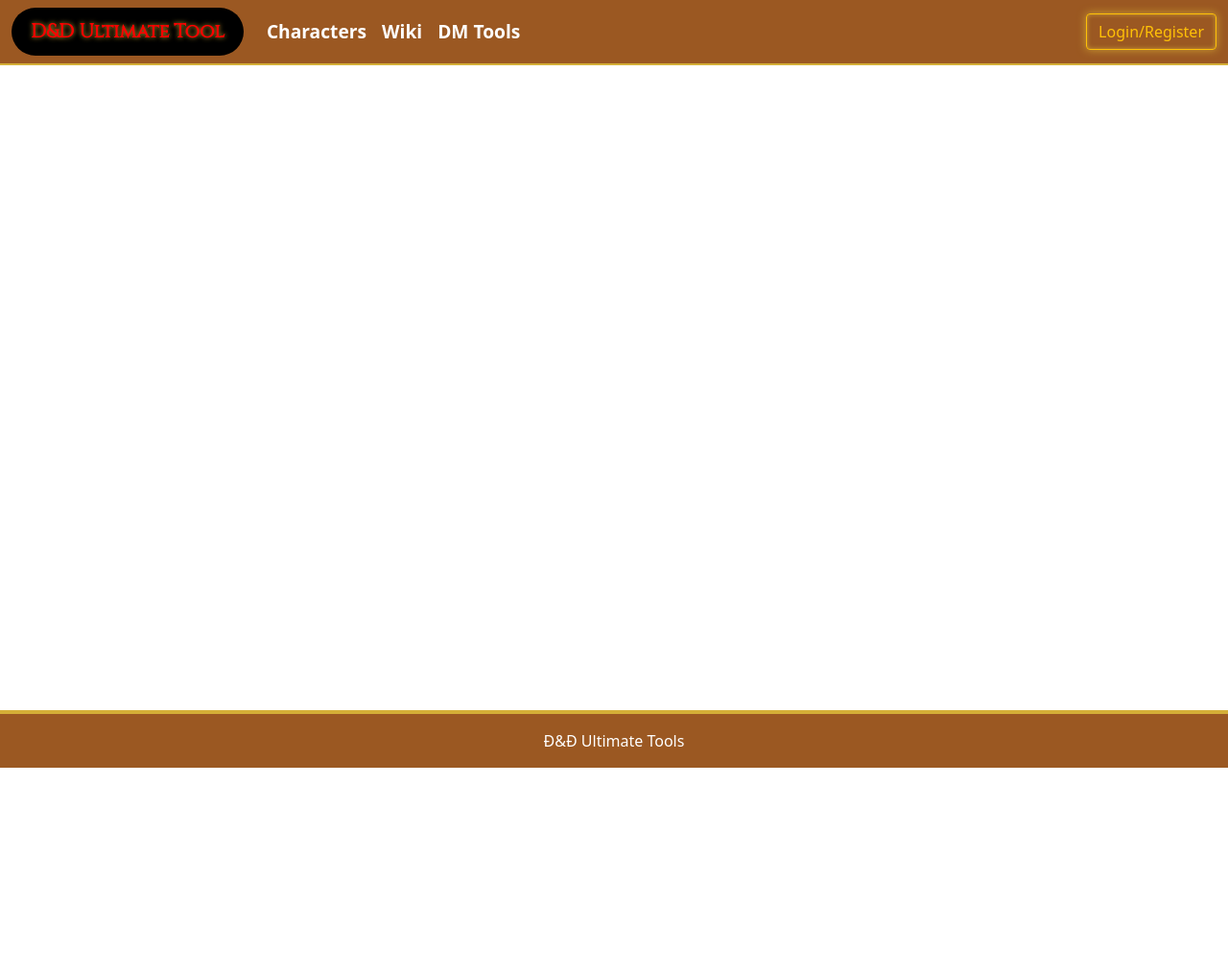
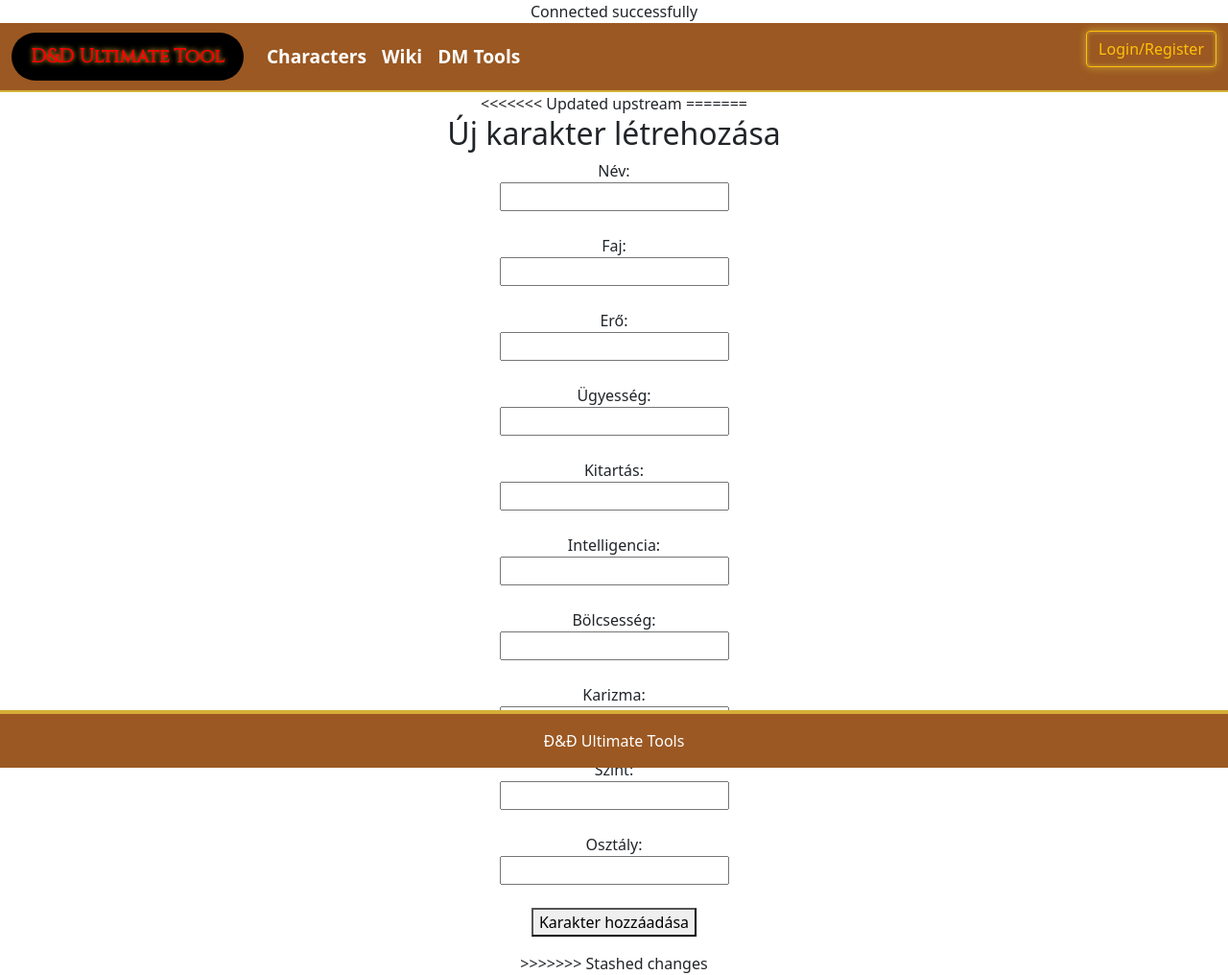
Before and after one commit to Adeniran24/Dungeons-And-Dragons, a PHP site: page /character.php in a window 1280 px wide. Shown: the whole page at 96% size. Before the commit the page ends 800 px from the top, so only its background shows below. Run offline with PHP 8.4, Linux system fonts and the light colour scheme.

Commit message:
Login/Register/Character

```diff
--- a/character.php
+++ b/character.php
@@ -1,3 +1,41 @@
+<?php
+include 'connect.php';
+
+// Ha a formot elküldik
+if ($_SERVER["REQUEST_METHOD"] == "POST") {
+    $name = $_POST['name'];
+    $race = $_POST['race'];
+    $strength = $_POST['strength'];
+    $dexterity = $_POST['dexterity'];
+    $constitution = $_POST['constitution'];
+    $intelligence = $_POST['intelligence'];
+    $wisdom = $_POST['wisdom'];
+    $charisma = $_POST['charisma'];
+    $level = $_POST['level'];
+    $class = $_POST['class'];
+
+    // Az SQL lekérdezés a karakter hozzáadásához
+    $sql = "INSERT INTO characters (Name, Race, Strength, Dexterity, Constitution, Intelligence, Wisdom, Charisma, Level, Class)
+            VALUES ('$name', '$race', $strength, $dexterity, $constitution, $intelligence, $wisdom, $charisma, $level, '$class')";
+
+    if ($conn->query($sql) === TRUE) {
+        echo "New character created successfully!";
+    } else {
+        echo "Error: " . $sql . "<br>" . $conn->error;
+    }
+}
+
+$conn->close();
+?>
+
+
+
+
+
+
+
+
+
 <!DOCTYPE html>
 <html lang="en">
 <head>
@@ -43,6 +81,7 @@
           </div>
         </div>
       </nav>
+<<<<<<< Updated upstream
 
 
 
@@ -53,5 +92,45 @@
         <span class="">Đ&Đ Ultimate Tools</span>
       </div>
     </footer>
+=======
+
+      <h2>Új karakter létrehozása</h2>
+    <form method="POST" action="">
+        <label for="name">Név:</label><br>
+        <input type="text" id="name" name="name" required><br><br>
+
+        <label for="race">Faj:</label><br>
+        <input type="text" id="race" name="race" required><br><br>
+
+        <label for="strength">Erő:</label><br>
+        <input type="number" id="strength" name="strength" required><br><br>
+
+        <label for="dexterity">Ügyesség:</label><br>
+        <input type="number" id="dexterity" name="dexterity" required><br><br>
+
+        <label for="constitution">Kitartás:</label><br>
+        <input type="number" id="constitution" name="constitution" required><br><br>
+
+        <label for="intelligence">Intelligencia:</label><br>
+        <input type="number" id="intelligence" name="intelligence" required><br><br>
+
+        <label for="wisdom">Bölcsesség:</label><br>
+        <input type="number" id="wisdom" name="wisdom" required><br><br>
+
+        <label for="charisma">Karizma:</label><br>
+        <input type="number" id="charisma" name="charisma" required><br><br>
+
+        <label for="level">Szint:</label><br>
+        <input type="number" id="level" name="level" required><br><br>
+
+        <label for="class">Osztály:</label><br>
+        <input type="text" id="class" name="class" required><br><br>
+
+        <button type="submit">Karakter hozzáadása</button>
+    </form>
+
+
+
+>>>>>>> Stashed changes
 </body>
 </html>
--- a/register.php
+++ b/register.php
@@ -38,12 +38,12 @@
     </div>
     <?php
 
-    <?php
+
 include 'connect.php';
 
 if ($_SERVER['REQUEST_METHOD'] == 'POST') {
     $username = $_POST['username'];
-    $password = password_hash($_POST['password'], PASSWORD_BCRYPT);
+    $password = md5($_POST['password']);
     $email = $_POST['email'];
 
     $sql = "INSERT INTO users (username, password, email) VALUES (?, ?, ?)";
@@ -60,6 +60,6 @@ if ($_SERVER['REQUEST_METHOD'] == 'POST') {
     $conn->close();
 }
 ?>
-    ?>
+
 </body>
 </html>
```
Also changed, not shown: index.php (+43 -9 lines), login.php (+7 -3 lines), logreg.js (added).
